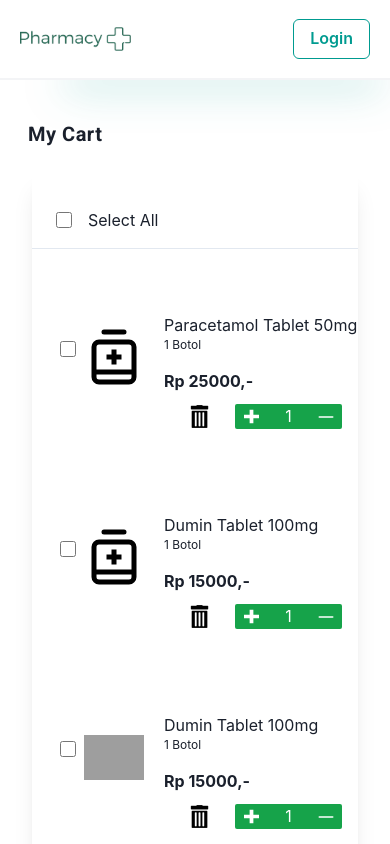
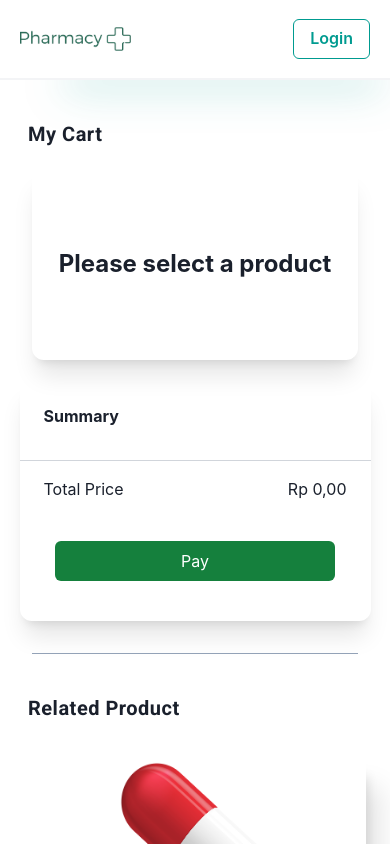
Before and after one commit to purwadhikafullstack/JCWDOL0911, a React (Create React App) app in the folder projects/client/: page /cart in a window 390 px wide. Shown: the top 844 px of the page. Built offline with nearby package versions, Linux system fonts and the light colour scheme; grey boxes are pictures that could not be loaded.

Commit message:
features/PA-19-Navbar
Complete modifying navbar to detect cart items, adding condition if cart is empty, conneting product on landing page into cart

```diff
--- a/projects/client/src/App.js
+++ b/projects/client/src/App.js
@@ -7,10 +7,13 @@ import AuthRoute from "./components/AuthRoute";
 
 //put imported pages here!
 import Cart from "./pages/Cart";
+import { useEffect } from "react";
 
 //
+function App() {
+  //for token check
+  // useEffect(() => console.log("Running First"));
 
-function App() {
   return (
     <div className="">
       <Routes>
--- a/projects/client/src/components/CardProduct.jsx
+++ b/projects/client/src/components/CardProduct.jsx
@@ -1,8 +1,16 @@
 import React from "react";
 import { Button, Tooltip } from "@chakra-ui/react";
 import { currency } from "../helpers/currency";
+import { useNavigate } from "react-router-dom";
+import { useDispatch } from "react-redux";
+
+//importing cartSlice function here
+import { addProductToCart } from "../features/cart/cartSlice";
 
 function CardProduct({ product }) {
+  const navigate = useNavigate();
+  const dispatch = useDispatch();
+
   const getName = (name) => {
     if (name.length > 20) {
       return name.slice(0, 20) + "...";
@@ -26,7 +34,12 @@ function CardProduct({ product }) {
       <div className="flex gap-1 items-center mb-6">
         <p className="text-sm text-slate-600">{currency(product.price)}</p>
       </div>
-      <Button className="border-button">Add to Cart</Button>
+      <Button
+        className="border-button"
+        onClick={() => dispatch(addProductToCart(product))}
+      >
+        Add to Cart
+      </Button>
     </div>
   );
 }
--- a/projects/client/src/components/Navbar.jsx
+++ b/projects/client/src/components/Navbar.jsx
@@ -1,16 +1,32 @@
 import { Button } from "@chakra-ui/react";
 import React from "react";
-import { Link } from "react-router-dom";
+import { Link, useNavigate } from "react-router-dom";
+import { useSelector } from "react-redux";
+import { hover } from "@testing-library/user-event/dist/hover";
 
 function Navbar() {
+  //define navigate
+  const navigate = useNavigate();
+
+  const myCart = useSelector((state) => state.cart.cart);
   return (
     <div className="w-full h-20 bg-white flex justify-between px-5 lg:px-24 items-center text-color-green shadow-navbar border-b-gray-100 border-b-2">
       <img src="./assets/logo-pharmacy.png" alt="" className="logo-image" />
 
       <div className="flex gap-7 items-center">
         <div className="w-8 hidden lg:block">
+          <div
+            className="relative hover:cursor-pointer"
+            onClick={() => navigate("/cart")}
+          >
+            {myCart.length === 0 ? null : (
+              <p className="absolute -top-[10px] text-sm -right-[10px] font-bold bg-green-600 text-white rounded-full w-[65%] text-center">
+                {myCart.length}
+              </p>
+            )}
             <svg
-            fill="none"
+              className="hover:fill-green-400"
+              fill={"none"}
               stroke="#009b90"
               stroke-width="1.5"
               viewBox="0 0 24 24"
@@ -23,6 +39,7 @@ function Navbar() {
                 d="M2.25 3h1.386c.51 0 .955.343 1.087.835l.383 1.437M7.5 14.25a3 3 0 00-3 3h15.75m-12.75-3h11.218c1.121-2.3 2.1-4.684 2.924-7.138a60.114 60.114 0 00-16.536-1.84M7.5 14.25L5.106 5.272M6 20.25a.75.75 0 11-1.5 0 .75.75 0 011.5 0zm12.75 0a.75.75 0 11-1.5 0 .75.75 0 011.5 0z"
               ></path>
             </svg>
+          </div>
         </div>
         <Button className="border-button">
           <p>Login</p>
--- a/projects/client/src/components/ProductCard.jsx
+++ b/projects/client/src/components/ProductCard.jsx
@@ -36,8 +36,8 @@ function ProductCard() {
           </p>
         </div>
         <div className="max-w-ful flex flex-row justify-center my-6">
-          <button className="items-center w-[50%] h-8 text-sm text-green-700 font-medium font-roboto rounded-md hover:bg-green-700 hover:text-white border-2 border-green-600 tracking-widest">
-            Cart
+          <button className="items-center w-[70%] h-8 text-sm text-green-700 font-medium font-roboto rounded-md hover:bg-green-700 hover:text-white border-2 border-green-600 tracking-widest">
+            Add to Cart
           </button>
         </div>
       </div>
--- a/projects/client/src/components/ProductCart.jsx
+++ b/projects/client/src/components/ProductCart.jsx
@@ -3,6 +3,9 @@ import { useDispatch } from "react-redux";
 
 //take cart globalstate
 import { useSelector } from "react-redux";
+
+//import helper
+import { currency } from "../helpers/currency";
 
 //import actions from cartSlice
 import {
@@ -94,6 +97,8 @@ function ProductCart() {
 
   return (
     <>
+      {myCart.length !== 0 ? (
+        <>
           <div className="flex flex-row items-center gap-4 mt-4 w-[100%] pl-6 pt-6">
             <input
               onClick={allCheckHandler}
@@ -142,7 +147,9 @@ function ProductCart() {
                         <p>{item.name}</p>
                         <p className="text-xs">1 Botol</p>
                       </div>
-                  <p className="font-bold whitespace-nowrap">{`Rp ${item.price},-`}</p>
+                      <p className="font-bold whitespace-nowrap">
+                        {currency(item.price)}
+                      </p>
                     </div>
                     <div className="flex flex-row  mx-4 items-center">
                       <img
@@ -155,13 +162,19 @@ function ProductCart() {
                         onClick={() => addProductButtonHandler(index, item)}
                         className=" bg-green-600 sm:absolute w-[40px] h-[25px] sm:bottom-4 sm:right-[125px] rounded-tl-sm rounded-bl-sm hover:bg-green-500"
                       >
-                    <img src={plus} alt="Plus" className="w-[15px] mx-auto" />
+                        <img
+                          src={plus}
+                          alt="Plus"
+                          className="w-[15px] mx-auto"
+                        />
                       </button>
                       <span className="sm:absolute sm:bottom-4 sm:right-[75px] border-l-2 border-green-600 border-r-2 text-center w-[50px] h-[25px] bg-green-600 text-white">
                         {item.quantity}
                       </span>
                       <button
-                    onClick={() => decreaseProductButtonHandler(index, item)}
+                        onClick={() =>
+                          decreaseProductButtonHandler(index, item)
+                        }
                         className=" bg-green-600 sm:absolute w-[40px] h-[25px] sm:bottom-4 sm:right-[35px] rounded-tr-sm rounded-br-sm hover:bg-green-500   "
                       >
                         <img
@@ -177,6 +190,14 @@ function ProductCart() {
             );
           })}
         </>
+      ) : (
+        <>
+          <div className="text-center md:py-10 py-20">
+            <div className="text-2xl font-bold">Please select a product</div>
+          </div>
+        </>
+      )}
+    </>
   );
 }
 
--- a/projects/client/src/components/TotalPriceCart.jsx
+++ b/projects/client/src/components/TotalPriceCart.jsx
@@ -1,6 +1,8 @@
 import React from "react";
 
 import { useSelector } from "react-redux";
+
+import { currency } from "../helpers/currency";
 
 function TotalPriceCart() {
   const totalPrice = useSelector((state) => state.cart.totalPrice);
@@ -21,7 +23,7 @@ function TotalPriceCart() {
                 <div className="col-span-2">{val.name}</div>
 
                 <div className="text-end whitespace-nowrap">
-                  Rp. {val.price * val.quantity},-
+                  {currency(val.price * val.quantity)}
                 </div>
               </div>
             );
@@ -32,7 +34,7 @@ function TotalPriceCart() {
       <hr className="border-gray-300 my-4" />
       <div className="flex flex-row justify-between mx-6">
         <div>Total Price</div>
-        <div>{`Rp ${totalPrice},-`}</div>
+        <div>{currency(totalPrice)}</div>
       </div>
 
       <div className="w-full flex items-center my-10">
--- a/projects/client/src/features/cart/cartSlice.js
+++ b/projects/client/src/features/cart/cartSlice.js
@@ -3,43 +3,43 @@ import Axios from "axios";
 
 const initialState = {
   cart: [
-    {
-      idproduct: 1,
-      idunit: 1,
-      idcategory: "Medicine",
-      idpromo: 0,
-      name: "Paracetamol Tablet 50mg",
-      price: 25000,
-      description: "Untuk menurunkan deman, batuk berdahak yg disertai flu",
-      stock: 20,
-      product_image: "",
-      quantity: 1,
-    },
-    {
-      idproduct: 2,
-      idunit: 2,
-      idcategory: "Obat Demam",
-      idpromo: 0,
-      name: "Dumin Tablet 100mg",
-      price: 15000,
-      description: "Untuk menurunkan deman, batuk berdahak yg disertai flu",
-      stock: 40,
-      product_image: "",
-      quantity: 1,
-    },
-    {
-      idproduct: 3,
-      idunit: 2,
-      idcategory: "Obat Demam",
-      idpromo: 0,
-      name: "Dumin Tablet 100mg",
-      price: 15000,
-      description: "Untuk menurunkan deman, batuk berdahak yg disertai flu",
-      stock: 40,
-      product_image:
-        "https://www.shutterstock.com/image-vector/3d-icon-pharmacy-on-transparent-600w-2148866261.jpg",
-      quantity: 1,
-    },
+    // {
+    //   idproduct: 1,
+    //   idunit: 1,
+    //   idcategory: "Medicine",
+    //   idpromo: 0,
+    //   name: "Paracetamol Tablet 50mg",
+    //   price: 25000,
+    //   description: "Untuk menurunkan deman, batuk berdahak yg disertai flu",
+    //   stock: 20,
+    //   product_image: "",
+    //   quantity: 1,
+    // },
+    // {
+    //   idproduct: 2,
+    //   idunit: 2,
+    //   idcategory: "Obat Demam",
+    //   idpromo: 0,
+    //   name: "Dumin Tablet 100mg",
+    //   price: 15000,
+    //   description: "Untuk menurunkan deman, batuk berdahak yg disertai flu",
+    //   stock: 40,
+    //   product_image: "",
+    //   quantity: 1,
+    // },
+    // {
+    //   idproduct: 3,
+    //   idunit: 2,
+    //   idcategory: "Obat Demam",
+    //   idpromo: 0,
+    //   name: "Dumin Tablet 100mg",
+    //   price: 15000,
+    //   description: "Untuk menurunkan deman, batuk berdahak yg disertai flu",
+    //   stock: 40,
+    //   product_image:
+    //     "https://www.shutterstock.com/image-vector/3d-icon-pharmacy-on-transparent-600w-2148866261.jpg",
+    //   quantity: 1,
+    // },
   ],
   relatedProduct: [],
   totalPrice: 0,
@@ -50,9 +50,15 @@ export const cartSlice = createSlice({
   initialState,
   reducers: {
     addProduct: (state, action) => {
-      //Need to pass item detail but with additional quantity properties from product list
-      console.log(action.payload);
-      // state.cart.push();
+      let indexProduct = state.cart.findIndex(
+        (val) => val.idproduct === action.payload.idproduct
+      );
+      console.log(indexProduct);
+      if (indexProduct < 0) {
+        state.cart.push(action.payload);
+      } else {
+        state.cart[indexProduct].quantity++;
+      }
     },
     removeProduct: (state, action) => {
       state.cart = state.cart.filter((val, index) => {
@@ -100,6 +106,12 @@ export const getRelatedProduct = (cartProduct) => {
   };
 };
 
+export const addProductToCart = (productData) => {
+  return async (dispatch) => {
+    dispatch(addProduct({ ...productData, quantity: 1 }));
+  };
+};
+
 export const {
   addProduct,
   removeProduct,
```
Also changed, not shown: 1 other file (tests, documents, lock files or other folders). Lines whose indentation alone changed are shown as unchanged.
